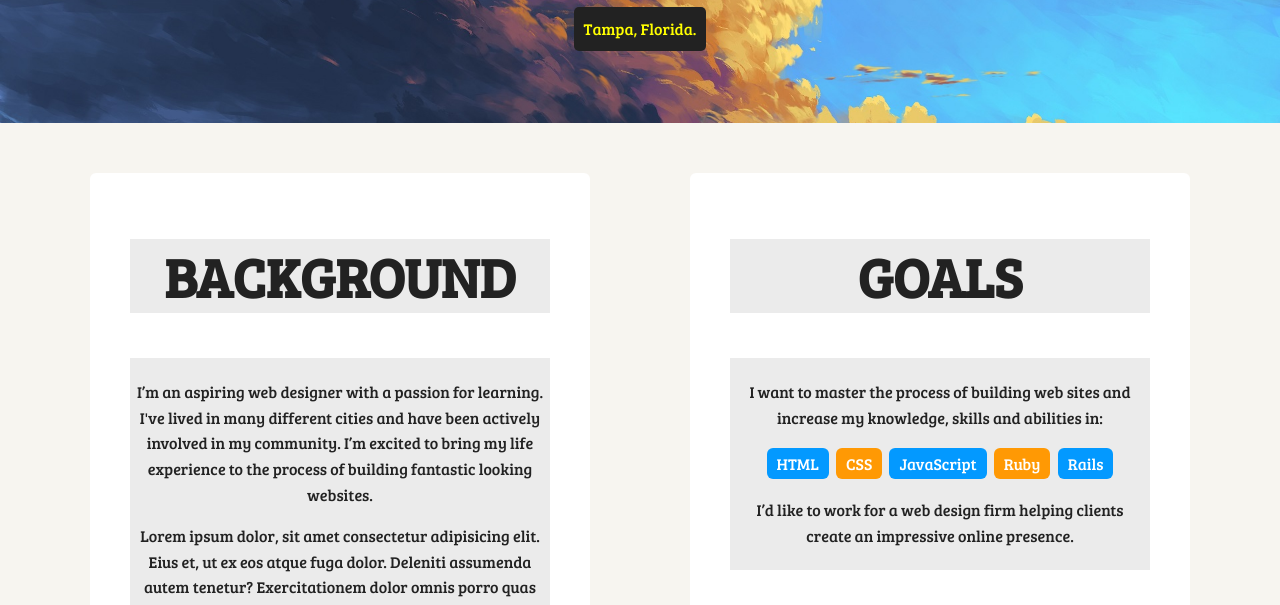
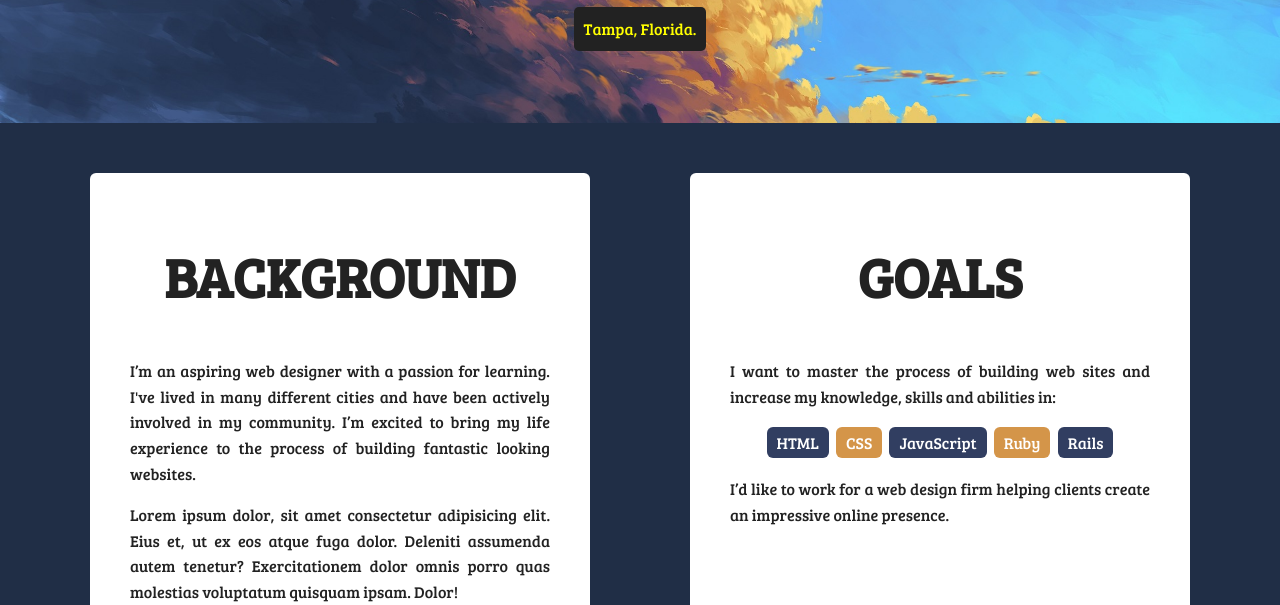
Before and after one commit to Roycewho/Portfolio-Project, a plain HTML site: page index.html in a window 1280 px wide. Shown: the part 347-952 px from the top of the page. Drawn offline with Linux system fonts and the light colour scheme; a web font is replaced by a local one.

Commit message:
More CSS Updates
Colors of buttons, background. Text alignment.

```diff
--- a/styles.css
+++ b/styles.css
@@ -9,7 +9,7 @@ body {
   text-align: center;
   font-family: 'Roboto', sans-serif;
   color: #222;
-  background: #f7f5f0;
+  background: #202e46;
 }
 /* Link Styles */
 
@@ -116,14 +116,14 @@ ul.skills {
 .skills li {
   border-radius: 6px;
   display: inline-block;
-  background: #ff9904;
+  background: #D49549;
   color: white;
   padding: 5px 10px;
   margin: 2px;
 }
 
 .skills li:nth-child(odd) {
-  background: #0399ff;
+  background: #313E61;
 }
 
 footer {
@@ -149,7 +149,7 @@ footer ul li {
 
 h2 {
   text-transform: uppercase;
-  background-color: rgba(153, 153, 153, 0.199);
+
   font-size: 55px;
 
 }
@@ -178,13 +178,15 @@ a.social:hover {
 .clearfix {
   clear: both;
 }
-
+/*
 .pWrapper {
   background-color: rgba(153, 153, 153, 0.199);
   padding: 5px;
 
+} */
+p {
+  text-align: justify;
 }
-
 /* Styles for larger screens */
 @media screen and (min-width: 720px) {
 
```
